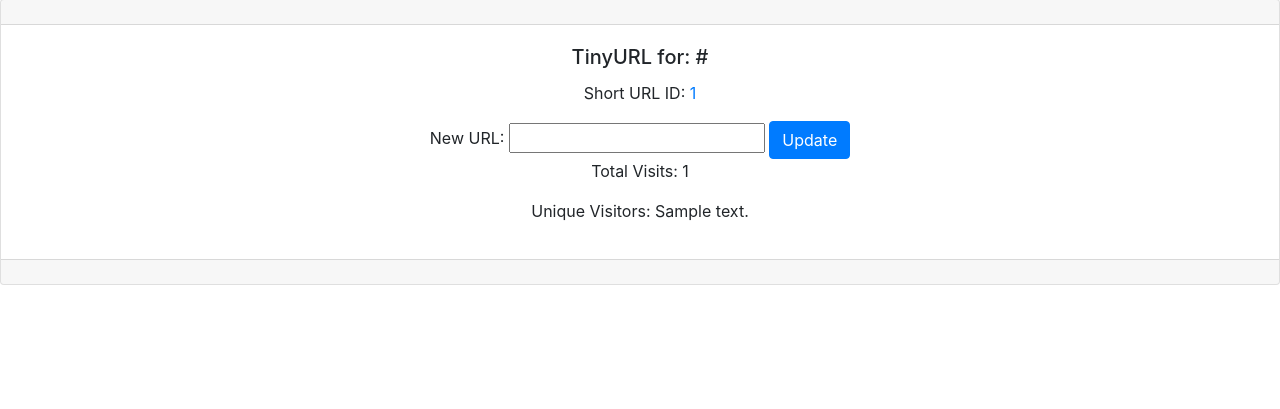
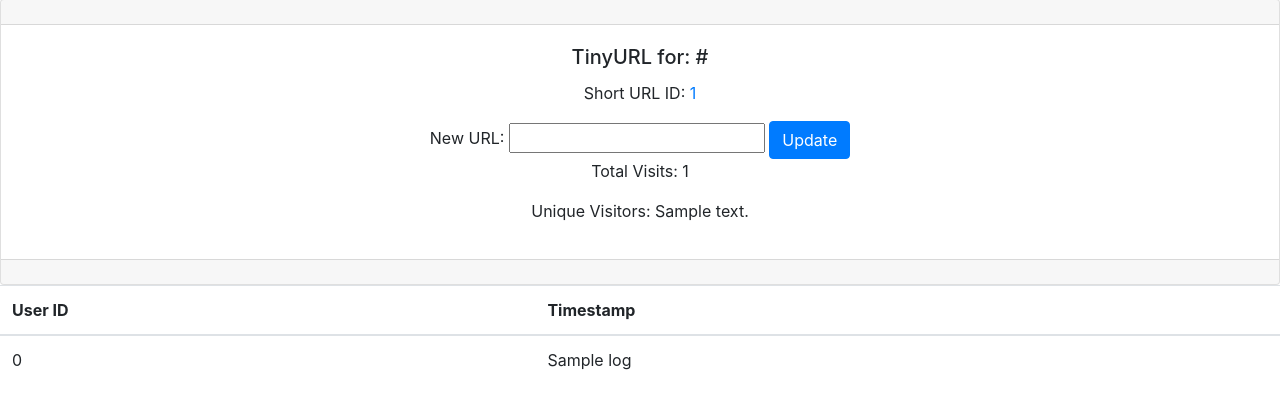
Before and after one commit to Heaven664/tinyapp, a Node server app: template views/urls_show.ejs in a window 1280 px wide. Shown: the part 57-466 px from the top of the page. Run offline with Node 20, Linux system fonts and the light colour scheme; the template is opened without the code that fills it: most values are stand-ins (such as "Sample title", 1, 10 or a date in 2020); some libraries are stand-ins or nearby versions.

Commit message:
/urls/:id template shows logs

```diff
--- a/express_server.js
+++ b/express_server.js
@@ -218,6 +218,7 @@ app.get("/urls/:id", (req, res) => {
     totalVisits: urlDatabase[urlID].totalVisits,
     uniqueVisitors: urlDatabase[urlID].uniqueVisitors.length,
     user: users[req.session.user_id],
+    logs: urlDatabase[urlID].logs
   };
   res.render("urls_show", templateVars);
 });
--- a/views/urls_show.ejs
+++ b/views/urls_show.ejs
@@ -35,5 +35,20 @@
       </div>
       <div class="card-footer text-muted"></div>
     </div>
+    <table class="table">
+      <thead>
+        <tr>
+          <th scope="col">User ID</th>
+          <th scope="col">Timestamp</th>
+        </tr>
+      </thead>
+      <tbody>
+        <% for (let log in logs) { %>
+          <tr>
+            <td><%= log %></td>
+            <td><%= logs[log] %></td>
+          </tr>
+        <% } %>
+      </tbody>
   </body>
 </html>
```
